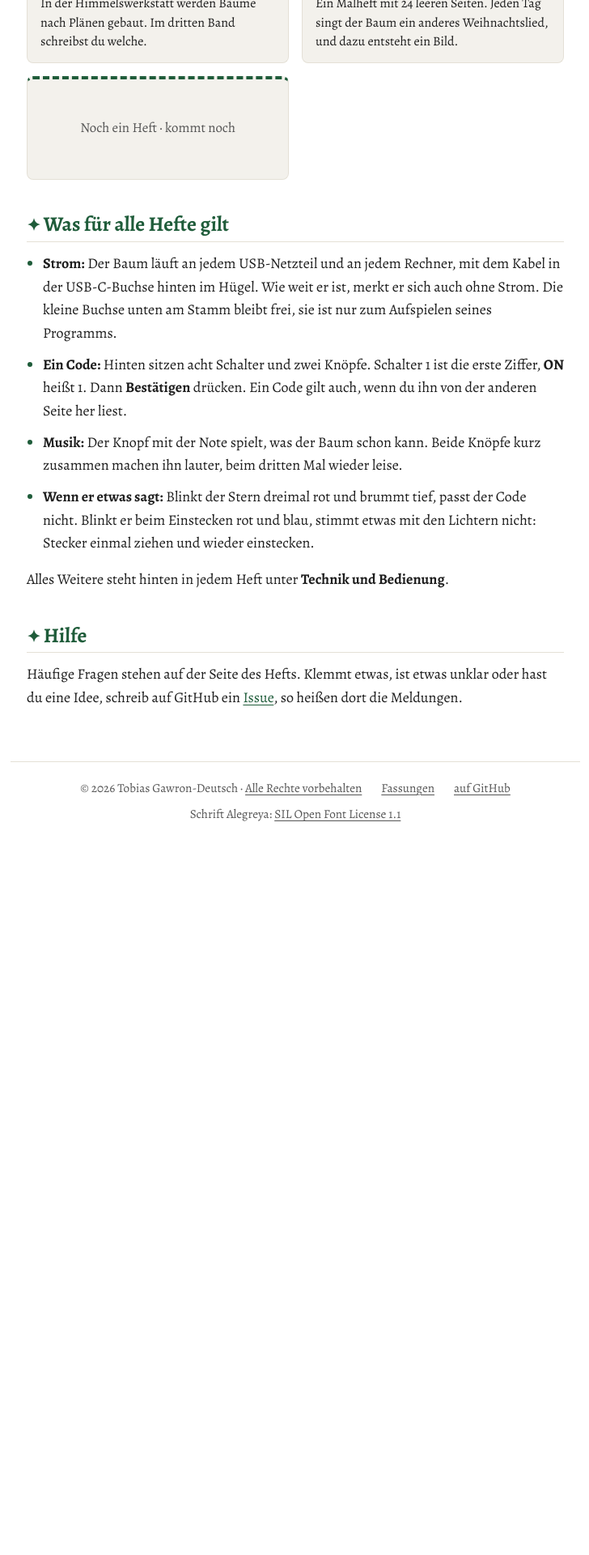
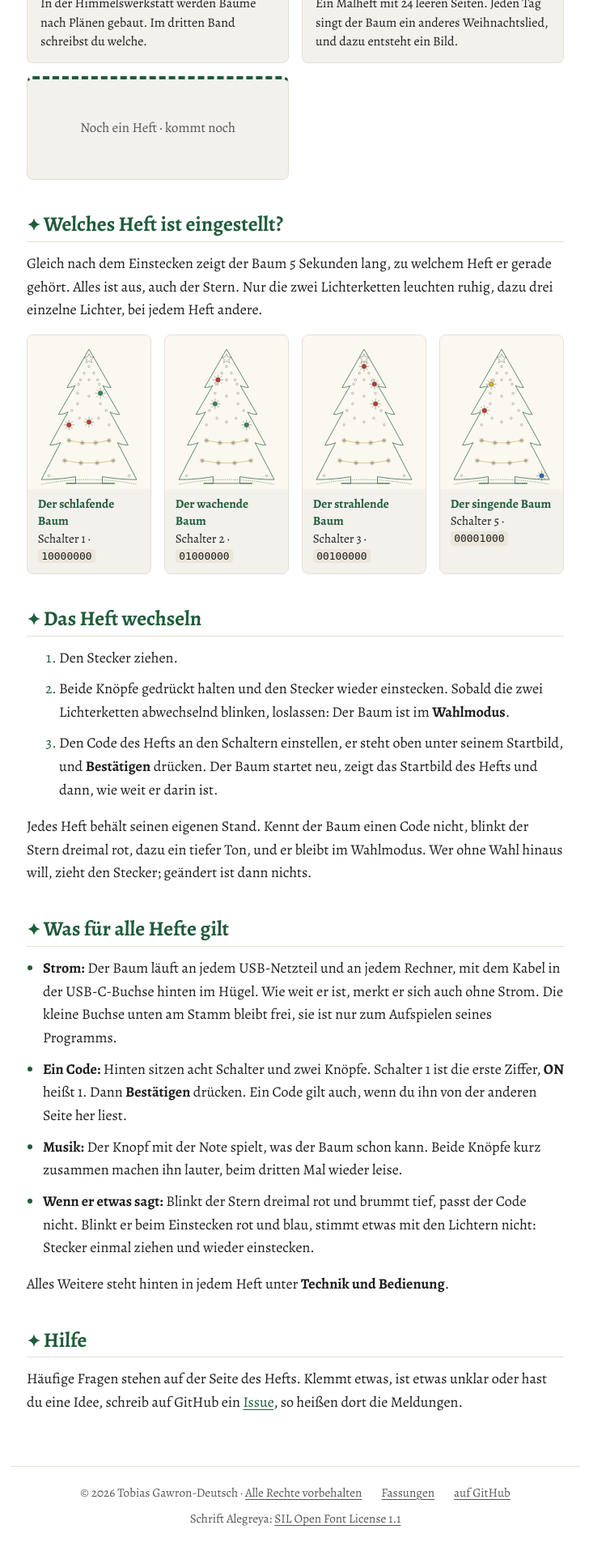
Before and after one commit to tgd1975/pytree-adventskalender, a Jekyll site: the page built from index.md, in a window 1280 px wide. Shown: the part 1042-2962 px from the top of the page at 81% size, without its empty margins (275-1003 px from the left). Built offline with Jekyll 4.4.1, drawn with Linux system fonts in a browser that asks for light colours; our own code applies the rules of GitHub Pages for plain Markdown files; before the commit the page ends 2092 px from its top, so only the background shows below that.

Commit message:
Pages: start image per booklet and how to switch booklets on the tree
Co-Authored-By: Claude Opus 5.5 <noreply@anthropic.com>

```diff
--- a/assets/seite.css
+++ b/assets/seite.css
@@ -271,6 +271,15 @@ a.heft:focus-visible { outline: 2px solid var(--gold); outline-offset: 2px; }
 .heft.leer { min-height: 8rem; justify-content: center; text-align: center; border-top-style: dashed; }
 .heft.leer .heft-art { margin: 0; font-size: 1.05rem; }
 .kommt { font-style: italic; color: var(--leise); }
+/* Startbilder (MD-76): das Bild ist eine Zeichnung mit dunklen Linien und bleibt deshalb auch im Dunkeln auf hellem
+   Papier, wie im Heft */
+.startbilder { display: grid; grid-template-columns: repeat(auto-fill, minmax(8.5rem, 1fr)); gap: 1rem; margin: 1rem 0 1.5rem; }
+.startbilder figure {
+  margin: 0; background: var(--karte); border: 1px solid var(--linie); border-radius: .5rem; overflow: hidden;
+}
+.startbilder img { display: block; width: 100%; height: auto; background: #fbf8ef; padding: .6rem .6rem 0; box-sizing: border-box; }
+.startbilder figcaption { padding: .5rem .8rem .7rem; font-size: .95rem; line-height: 1.4; }
+.startbilder figcaption b { display: block; color: var(--tanne); }
 
 .fuss {
   display: flex; flex-wrap: wrap; gap: .5rem 1.5rem; justify-content: center;
--- a/index.md
+++ b/index.md
@@ -50,6 +50,41 @@ Hat dich ein Heft hierher geschickt? Hier geht es zu seiner Seite.
 </div>
 </div>
 
+## Welches Heft ist eingestellt?
+
+Gleich nach dem Einstecken zeigt der Baum 5 Sekunden lang, zu welchem Heft er gerade gehört. Alles ist aus, auch der
+Stern. Nur die zwei Lichterketten leuchten ruhig, dazu drei einzelne Lichter, bei jedem Heft andere.
+
+<div class="startbilder">
+<figure>
+  <img src="assets/startbild/schlafender-baum.svg" alt="Startbild: beide Lichterketten, dazu zwei rote Lichter in der zweiten Etage, links und in der Mitte, und ein grünes rechts in der dritten." width="264" height="358">
+  <figcaption><b>Der schlafende Baum</b> Schalter 1 · <code>10000000</code></figcaption>
+</figure>
+<figure>
+  <img src="assets/startbild/wachender-baum.svg" alt="Startbild: beide Lichterketten, dazu ein grünes Licht rechts in der zweiten Etage, ein grünes links in der dritten und ein rotes links in der vierten." width="264" height="358">
+  <figcaption><b>Der wachende Baum</b> Schalter 2 · <code>01000000</code></figcaption>
+</figure>
+<figure>
+  <img src="assets/startbild/strahlender-baum.svg" alt="Startbild: beide Lichterketten, dazu drei rote Lichter: rechts in der dritten Etage, rechts in der vierten und ganz oben an der Spitze." width="264" height="358">
+  <figcaption><b>Der strahlende Baum</b> Schalter 3 · <code>00100000</code></figcaption>
+</figure>
+<figure>
+  <img src="assets/startbild/singender-baum.svg" alt="Startbild: beide Lichterketten, dazu ein blaues Licht rechts unten, ein rotes links in der dritten Etage und ein gelbes links in der vierten." width="264" height="358">
+  <figcaption><b>Der singende Baum</b> Schalter 5 · <code>00001000</code></figcaption>
+</figure>
+</div>
+
+## Das Heft wechseln
+
+1. Den Stecker ziehen.
+2. Beide Knöpfe gedrückt halten und den Stecker wieder einstecken. Sobald die zwei Lichterketten abwechselnd blinken,
+   loslassen: Der Baum ist im **Wahlmodus**.
+3. Den Code des Hefts an den Schaltern einstellen, er steht oben unter seinem Startbild, und **Bestätigen** drücken.
+   Der Baum startet neu, zeigt das Startbild des Hefts und dann, wie weit er darin ist.
+
+Jedes Heft behält seinen eigenen Stand. Kennt der Baum einen Code nicht, blinkt der Stern dreimal rot, dazu ein tiefer
+Ton, und er bleibt im Wahlmodus. Wer ohne Wahl hinaus will, zieht den Stecker; geändert ist dann nichts.
+
 ## Was für alle Hefte gilt
 
 - **Strom:** Der Baum läuft an jedem USB-Netzteil und an jedem Rechner, mit dem Kabel in der USB-C-Buchse hinten im
```
Also changed, not shown: assets/startbild/schlafender-baum.svg (added), assets/startbild/singender-baum.svg (added), assets/startbild/strahlender-baum.svg (added), assets/startbild/wachender-baum.svg (added).
